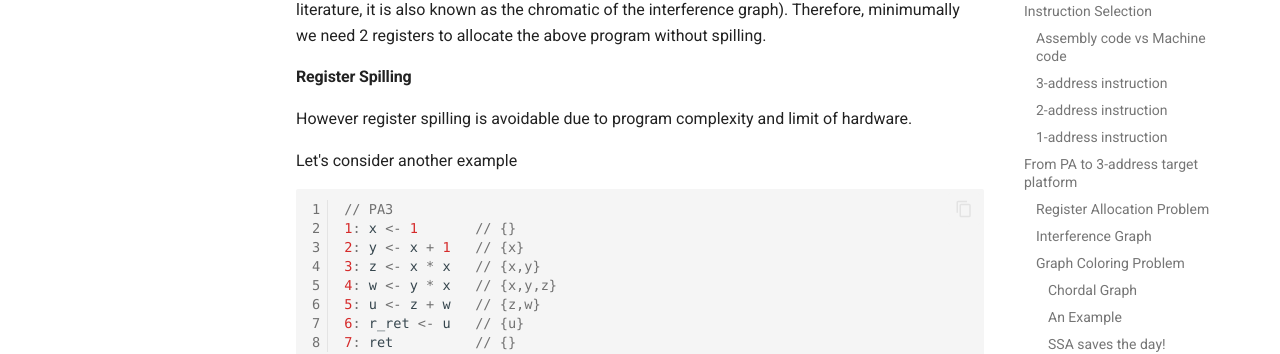
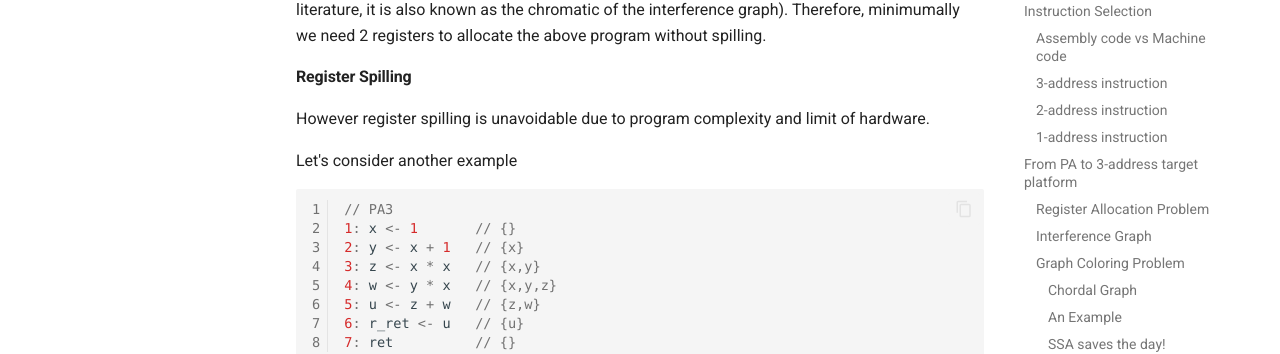
Before and after one commit to 50054-cdpa/notes, an MkDocs documentation site: the page built from docs/code_generation_wasm.md, in a window 1280 px wide and 900 px high, scrolled down 10970 px. Shown: the part 151-505 px from the top of the window. Built offline with MkDocs 1.6.1 and Material for MkDocs 9.7.7, drawn with Linux system fonts in a browser that asks for light colours; some web fonts are replaced; comment, search, counter and statistics services are not loaded.

Commit message:
Fixed typos

```diff
--- a/docs/code_generation_wasm.md
+++ b/docs/code_generation_wasm.md
@@ -390,7 +390,7 @@
 
 #### Register Spilling
 
-However register spilling is avoidable due to program complexity and limit of hardware.
+However register spilling is unavoidable due to program complexity and limit of hardware.
 
 Let's consider another example
 
@@ -464,7 +464,7 @@
 There are two option here
 
 1. `??` is `r1`. It implies that we need to spill `r1` to `y` first after instruction `2` and then spill `r1` to `z` after instruction `3`, and load `y` back to `r1` after instruction `3` before instruction `4.`
-1. `??` is `r0`. It implies that we need to spill `r0` to `z` first after instruction `2` and then spill `r0` to `z` after instruction `3`, and load `x` back to `r0` after instruction `3` before instruction `4.`
+1. `??` is `r0`. It implies that we need to spill `r0` to `x` first after instruction `2` and then spill `r0` to `z` after instruction `3`, and load `x` back to `r0` after instruction `3` before instruction `4.`
 
 In this particular example, both options are equally good (or equally bad). In general, we can apply the heuristic of choosing the conflicting variable whose live range ends earlier, hopefully the main subject of spilling (`z` in this example) is not needed until then.
 
```
